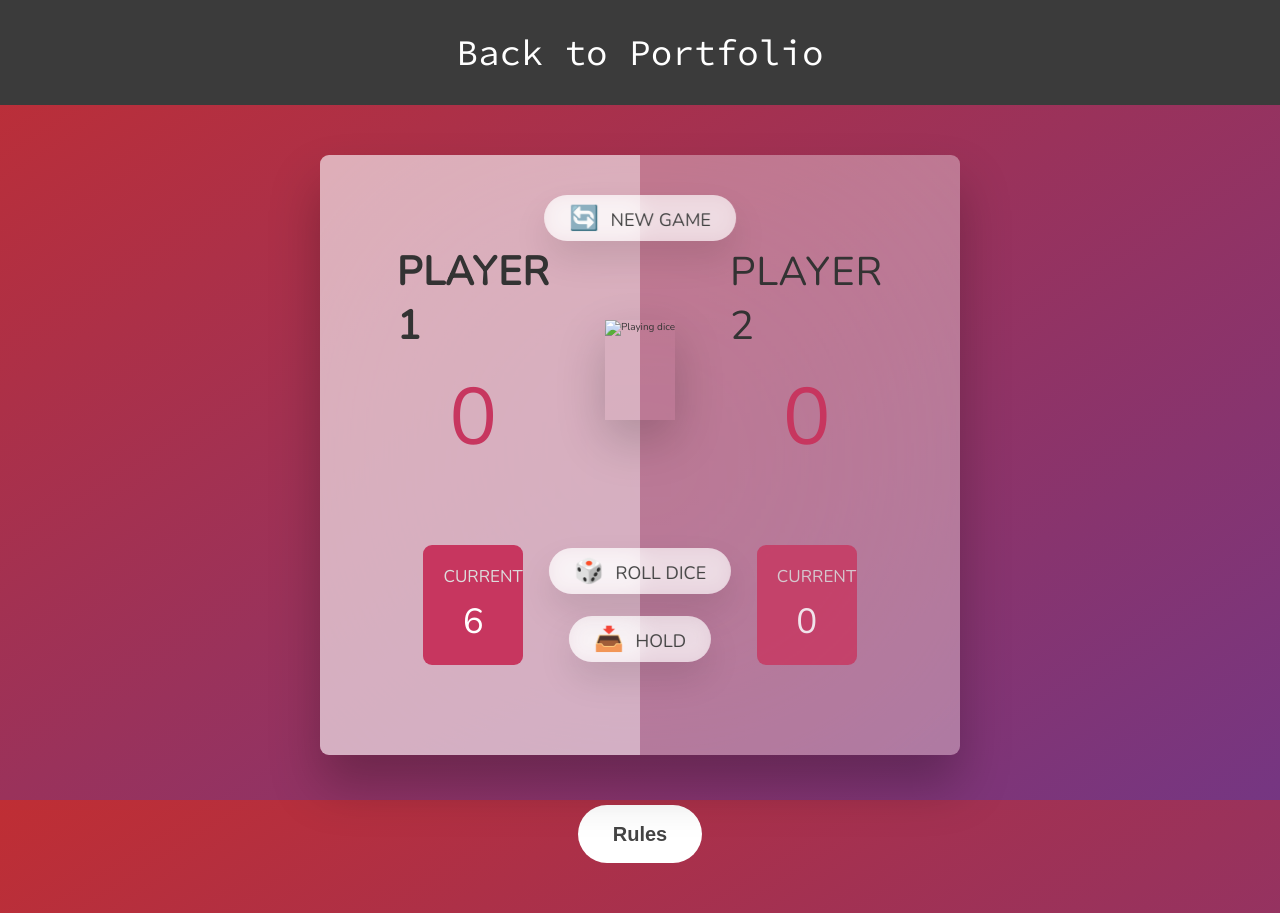
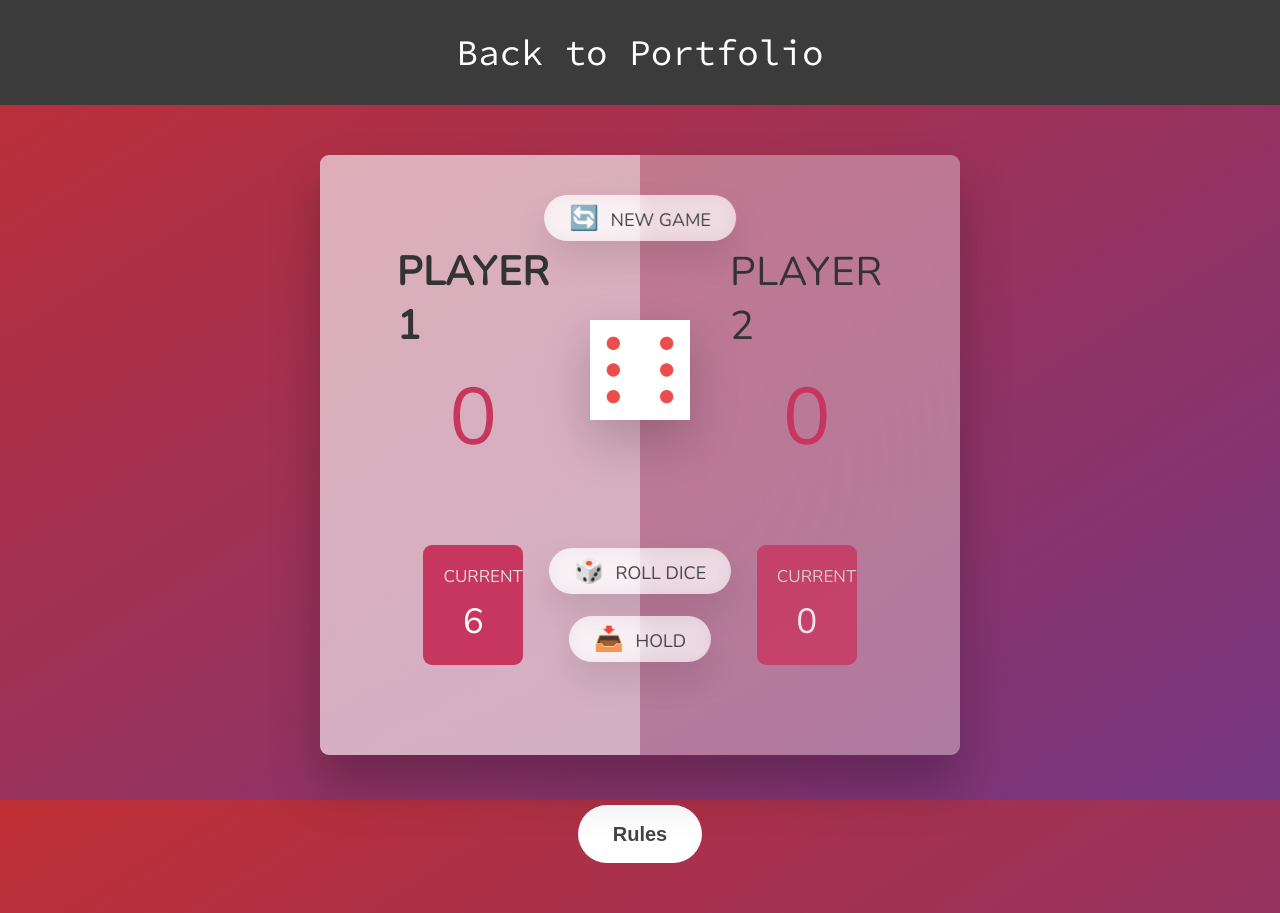
Before and after one commit to Adele-B/Adele-B-old-portfolio, a plain HTML site: page pig.html in a window 1280 px wide. Both pictures are taken after a click on the button "🎲 ROLL DICE". Drawn offline with nearby package versions, Linux system fonts and the light colour scheme.

Commit message:
Fixed dice images in pig game

```diff
--- a/pig.html
+++ b/pig.html
@@ -32,7 +32,7 @@
         </div>
       </section>
 
-      <img src="dice-5.png" alt="Playing dice" class="dice" />
+      <img src="Images/dice-5.png" alt="Playing dice" class="dice" />
       <button class="btn btn--new">🔄 New game</button>
       <button class="btn btn--roll">🎲 Roll dice</button>
       <button class="btn btn--hold">📥 Hold</button>
--- a/pig.js
+++ b/pig.js
@@ -79,7 +79,7 @@ btnRoll.addEventListener("click", function () {
     const dice = Math.trunc(Math.random() * 6) + 1;
     // 2. Display dice
     diceEl.classList.remove("hidden");
-    diceEl.src = `dice-${dice}.png`;
+    diceEl.src = `Images/dice-${dice}.png`;
     // 3. Check for rolled 1:
     if (dice !== 1) {
       //Add dice to current score
```
Also changed, not shown: Images/dice-1.png (added), Images/dice-2.png (added), Images/dice-3.png (added), Images/dice-4.png (added), Images/dice-5.png (added), Images/dice-6.png (added).
